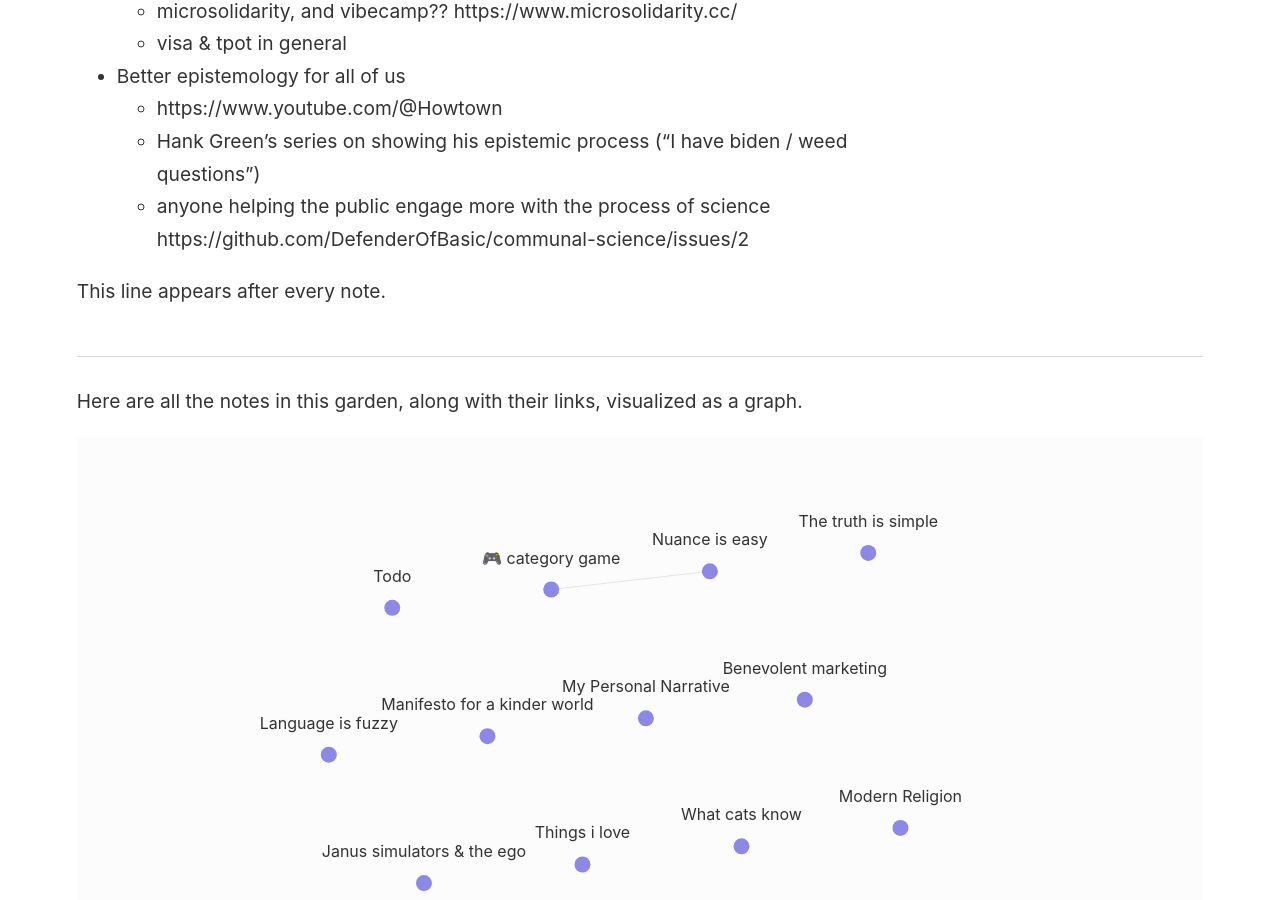
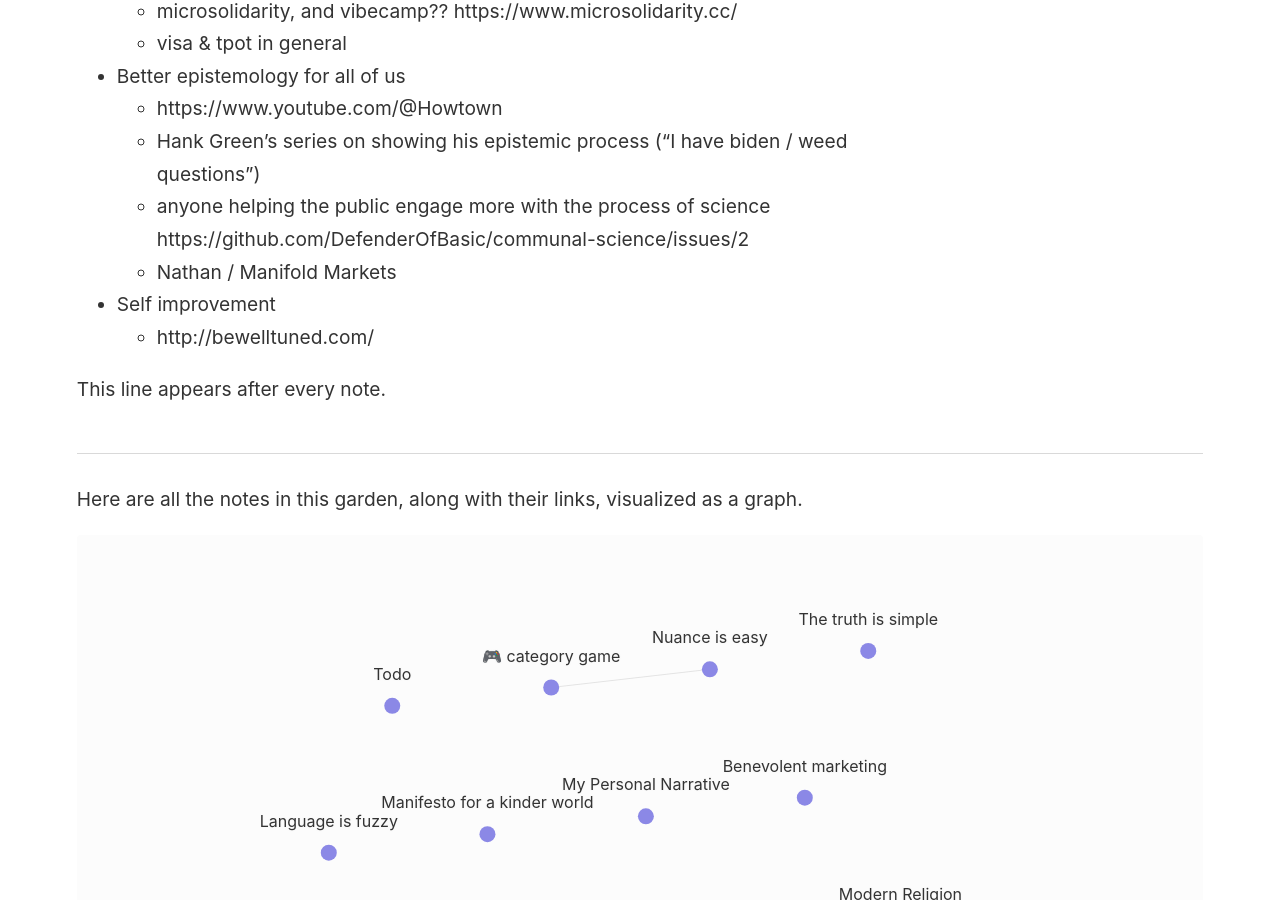
Before and after one commit to DefenderOfBasic/works-in-progress, a Jekyll site: the page built from notebook/_notes/employee of the world.md, in a window 1280 px wide and 900 px high, scrolled down 873 px. Built offline with Jekyll 4.4.1, drawn with Linux system fonts in a browser that asks for light colours.

Commit message:
vault backup: 2024-08-05 20:59:23

```diff
--- a/notebook/_notes/employee of the world.md
+++ b/notebook/_notes/employee of the world.md
@@ -26,3 +26,6 @@ Seeing people doing the same work I'm doing, reframe that from "competitors" in
 	- https://www.youtube.com/@Howtown
 	- Hank Green's series on showing his epistemic process ("I have biden / weed questions")
 	- anyone helping the public engage more with the process of science https://github.com/DefenderOfBasic/communal-science/issues/2
+	- Nathan / Manifold Markets
+- Self improvement
+	- http://bewelltuned.com/
```
Also changed, not shown: notebook/_notes/Things I love.md (+0 -1 lines).
